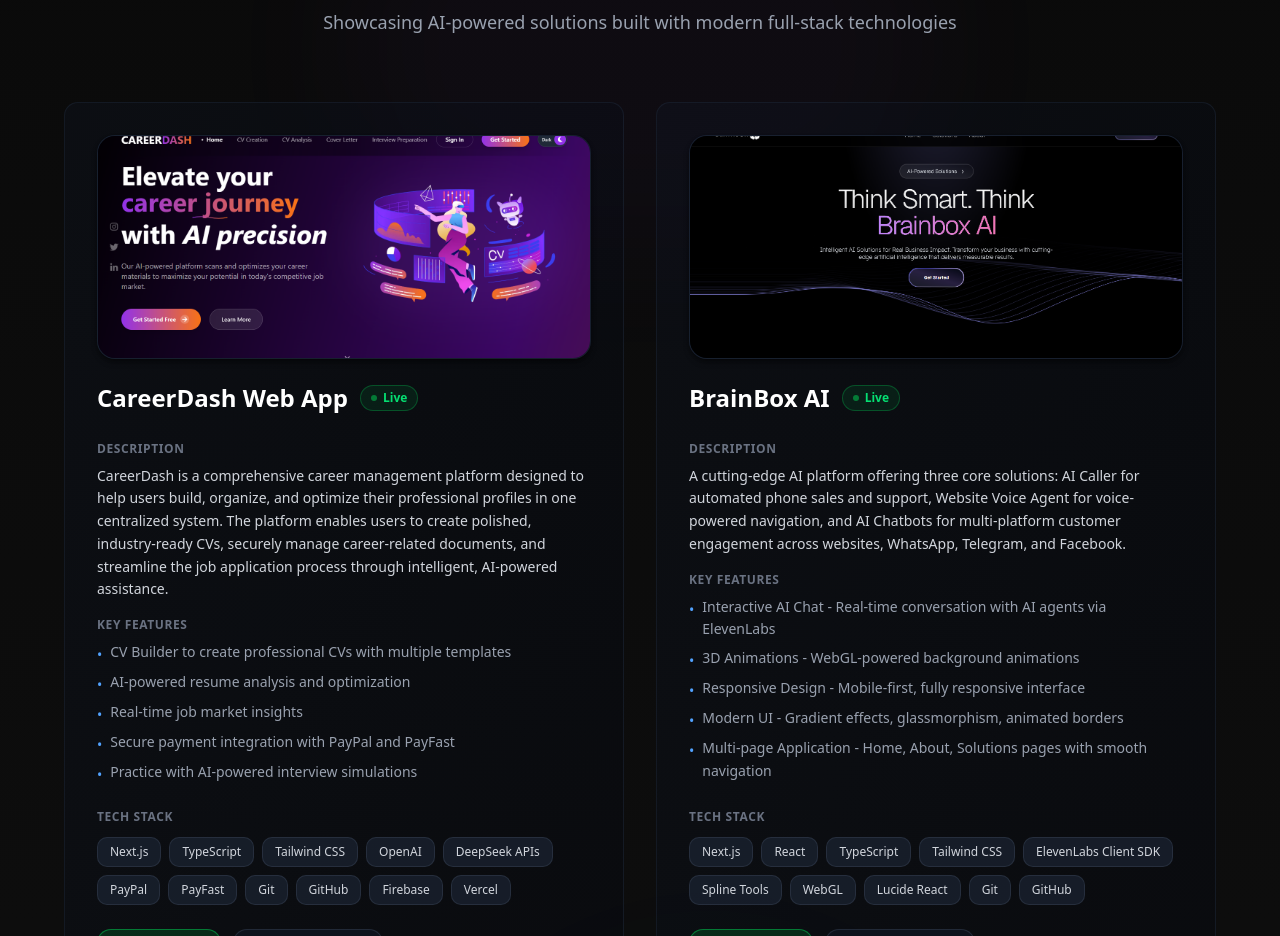
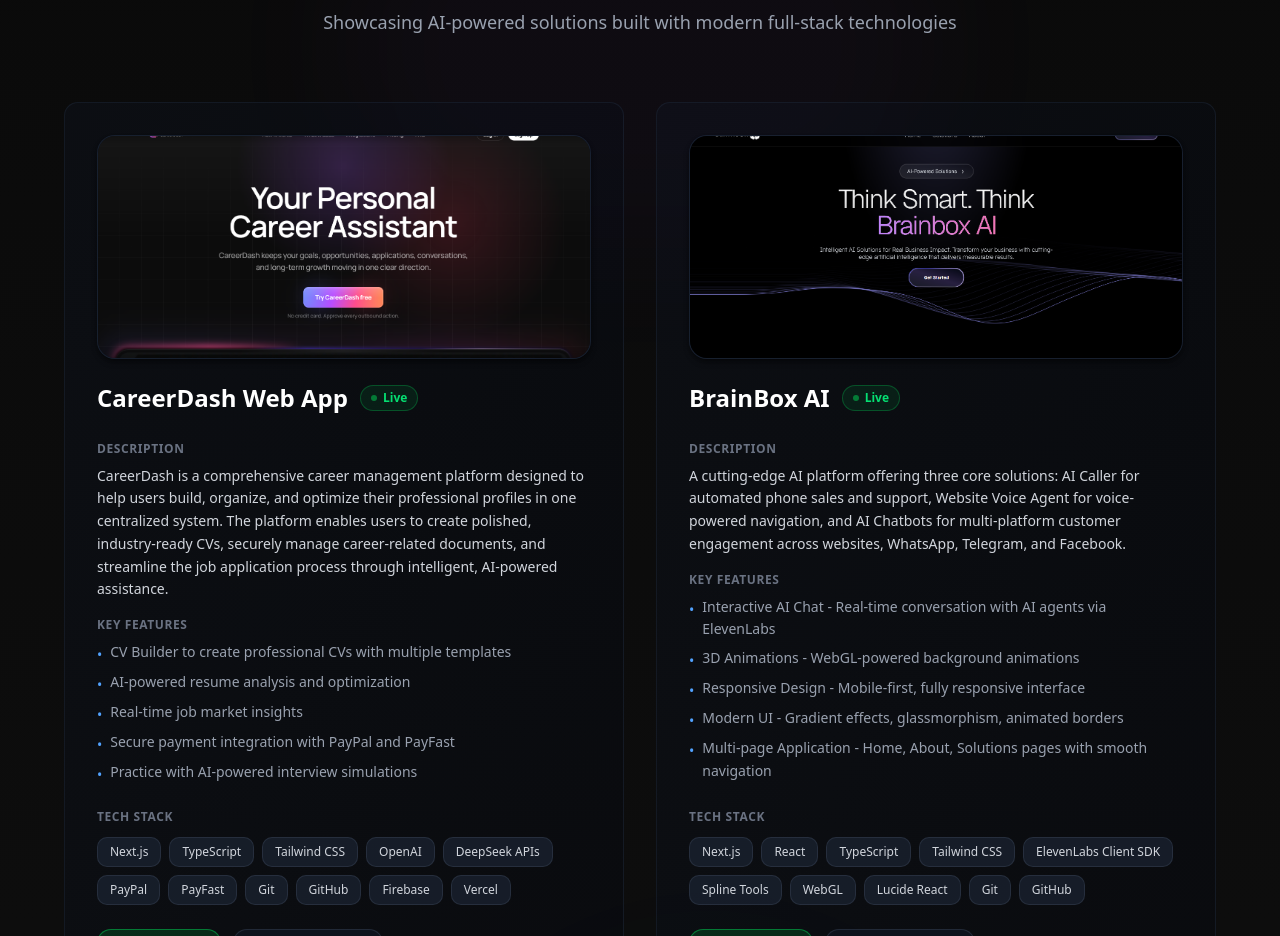
Before and after one commit to Sphesihle124/AI-Full-Stack-portfolio, a Next.js app: page / in a window 1280 px wide. Shown: the part 2743-3679 px from the top of the page. Built offline with nearby package versions, Linux system fonts and the light colour scheme.

Commit message:
careerdash image update

```diff
--- a/components/projects/Projects.tsx
+++ b/components/projects/Projects.tsx
@@ -48,7 +48,7 @@
       "Firebase",
       "Vercel"
     ],
-    image: "/projects/project-2.png",
+    image: "/projects/project-2.1.png",
     liveDemo: "https://careerdash.vercel.app/",
     demoVideo: "https://youtu.be/KzF3E-tT5Us",
   },
@@ -175,15 +175,13 @@
                     {project.name}
                   </h3>
                   <span
-                    className={`inline-flex items-center gap-1.5 px-2.5 py-1 rounded-full text-xs font-semibold border ${
-                      project.status === "Live"
+                    className={`inline-flex items-center gap-1.5 px-2.5 py-1 rounded-full text-xs font-semibold border ${project.status === "Live"
                       ? "bg-green-500/10 text-green-400 border-green-500/30"
                       : "bg-amber-500/10 text-amber-400 border-amber-500/30"
                       }`}
                   >
                     <span
-                      className={`w-1.5 h-1.5 rounded-full ${
-                        project.status === "Live" ? "bg-green-500" : "bg-amber-500"
+                      className={`w-1.5 h-1.5 rounded-full ${project.status === "Live" ? "bg-green-500" : "bg-amber-500"
                         } ${project.status === "Live" ? "animate-pulse" : ""}`}
                     />
                     {project.status}
@@ -241,8 +239,7 @@
                     href={project.liveDemo}
                     target="_blank"
                     rel="noopener noreferrer"
-                    className={`group/btn flex items-center gap-2 px-5 py-2.5 text-sm font-semibold text-white border rounded-xl transition-all duration-300 hover:shadow-md ${
-                      project.status === "Live"
+                    className={`group/btn flex items-center gap-2 px-5 py-2.5 text-sm font-semibold text-white border rounded-xl transition-all duration-300 hover:shadow-md ${project.status === "Live"
                       ? "bg-green-600/20 hover:bg-green-600/30 border-green-500/50 hover:border-green-500/70 hover:shadow-green-500/20"
                       : "bg-white/10 hover:bg-white/20 border-gray-700/50 hover:border-gray-600/50 hover:shadow-white/10"
                       }`}
```
Also changed, not shown: public/projects/project-2.1.png (added). Lines whose indentation alone changed are shown as unchanged.
